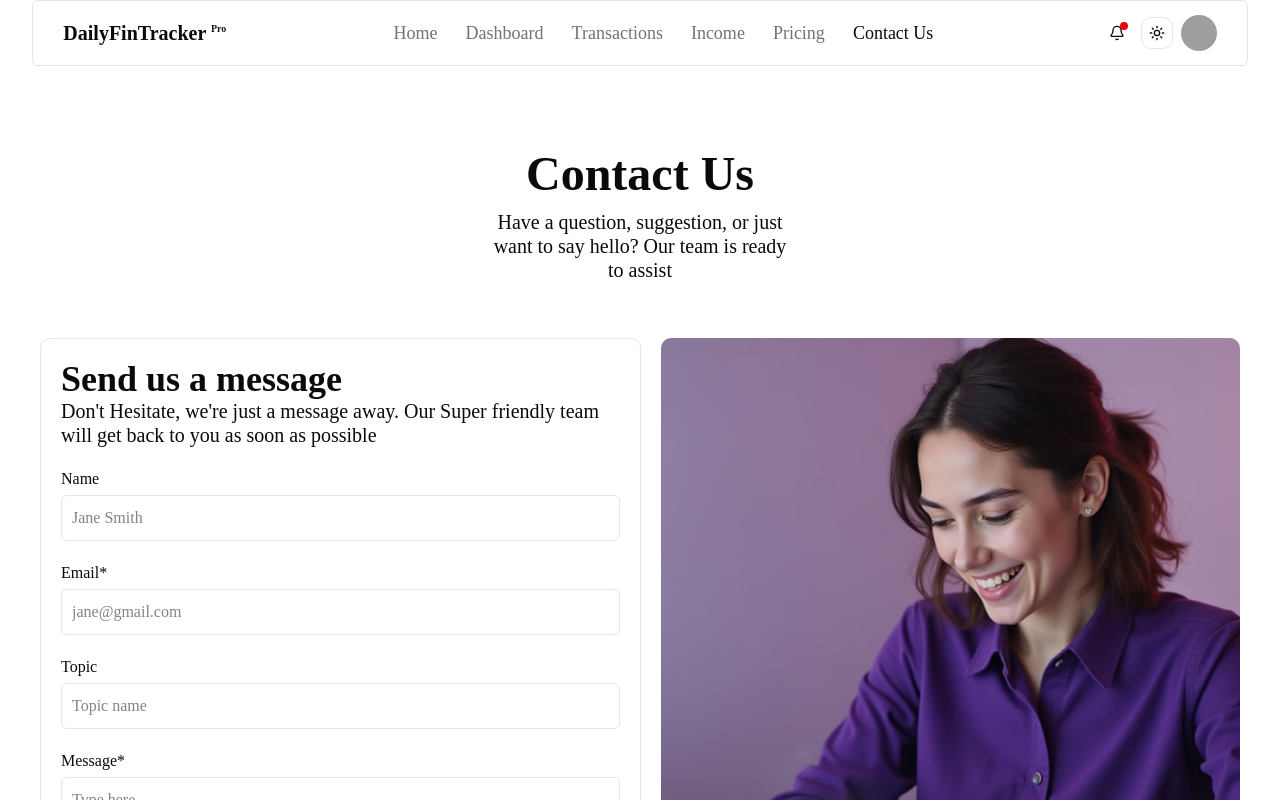
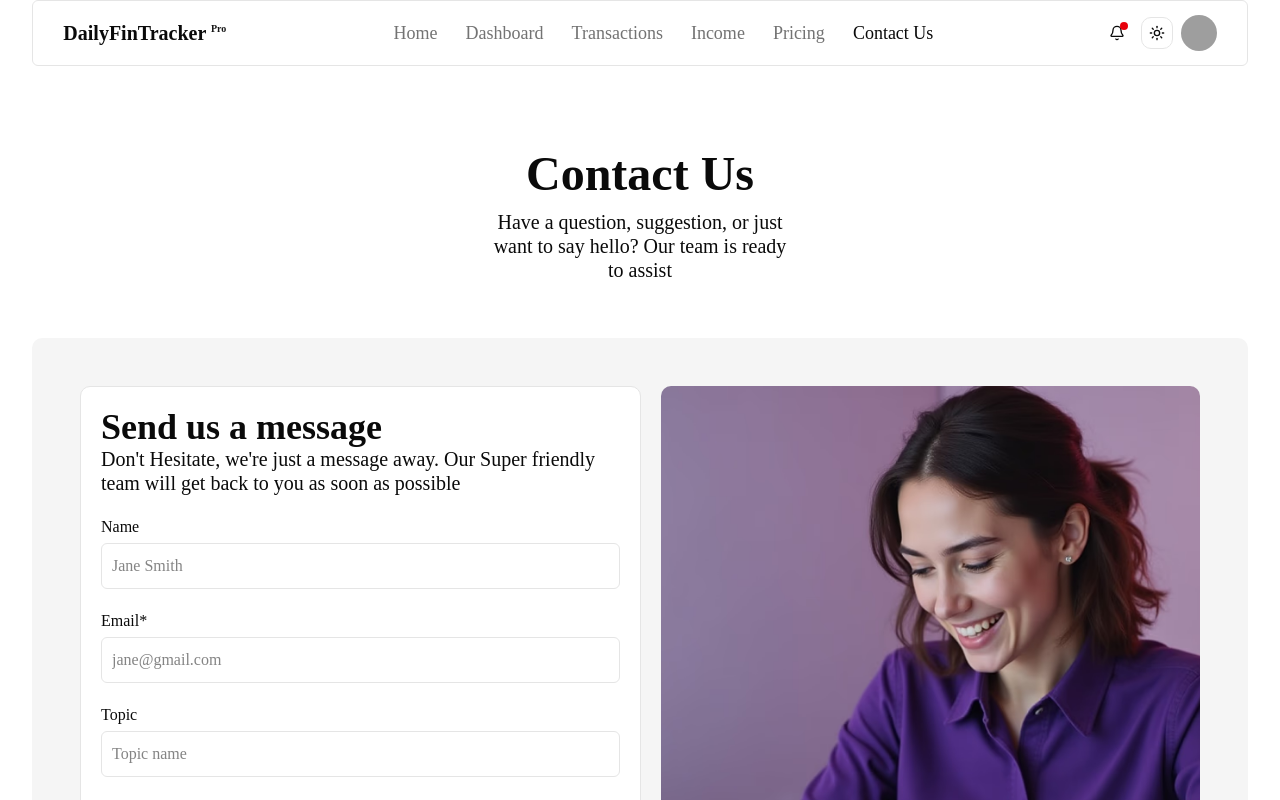
Before and after one commit to rohan26ir/FinTrackerPro-Expense-Management-System, a Next.js app: page /contact-us in a window 1280 px wide. Shown: the top 800 px of the page. Built offline with nearby package versions, Linux system fonts and the light colour scheme; grey boxes are pictures that could not be loaded.

Commit message:
feat(contact), update

```diff
--- a/app/(public)/contact-us/page.tsx
+++ b/app/(public)/contact-us/page.tsx
@@ -8,7 +8,7 @@ export default function page() {
     <div>
       <div className="flex flex-col justify-between gap-10">
 
-        <div className="mt-20"><ContactForm></ContactForm></div>
+        <div className="mt-10 md:mt-14 lg:mt-20"><ContactForm></ContactForm></div>
         <div></div>
         <div></div>
         <div></div>
--- a/app/components/section/ContactForm.tsx
+++ b/app/components/section/ContactForm.tsx
@@ -35,7 +35,7 @@ const ContactForm = () => {
     // Form submission logic
     console.log('Form submitted with data:', formData);
 
-    // Example: send to API
+    // send to API
     fetch('/api/contact', {
       method: 'POST',
       headers: { 'Content-Type': 'application/json' },
@@ -53,7 +53,7 @@ const ContactForm = () => {
       theme: "dark",
     })
 
-    // Reset form if needed
+    // Reset form
     setFormData({ Name: '', Email: '', Topic: '', Message: '' });
 
   }
@@ -61,17 +61,18 @@ const ContactForm = () => {
   return (
     <div className="w-[95%] max-w-400 mx-auto">
       <div className="bg-background">
-        <div className="flex flex-col justify-between items-center gap-14">
+        <div className="flex flex-col justify-between items-center gap-8 md:gap-14">
           {/* title */}
-          <div className="flex flex-col justify-center gap-2 text-center w-full md:w-[25%]">
+          <div className="flex flex-col justify-center gap-2 text-center w-full lg:w-[25%]">
             <h2 className="heading-2">Contact Us</h2>
             <p className="paragraph">Have a question, suggestion, or just want to say hello? Our team is ready to assist</p>
           </div>
 
-          {/* content */}
+          <div className="bg-secondary lg:p-12 rounded-lg w-full  flex justify-center">
+            {/* content */}
           <div className="w-full md:w-300 flex flex-col-reverse md:flex-row justify-center gap-5">
             {/* form field */}
-            <div className="w-full border border-border p-5 rounded-lg  flex flex-col gap-5">
+            <div className="bg-background w-full border border-border p-5 rounded-lg  flex flex-col gap-5">
 
               <div>
                 <h3 className="heading-3">Send us a message</h3>
@@ -152,13 +153,15 @@ const ContactForm = () => {
                 alt="Contact Form"
                 width={800}
                 height={600}
-                className="h-full w-full object-cover"
+                className="h-60 md:h-full w-full object-cover"
                 priority
                 quality={90}
                 sizes="(max-width: 768px) 100vw, 50vw"
               />
             </div>
           </div>
+          </div>
+
         </div>
       </div>
     </div>
```
